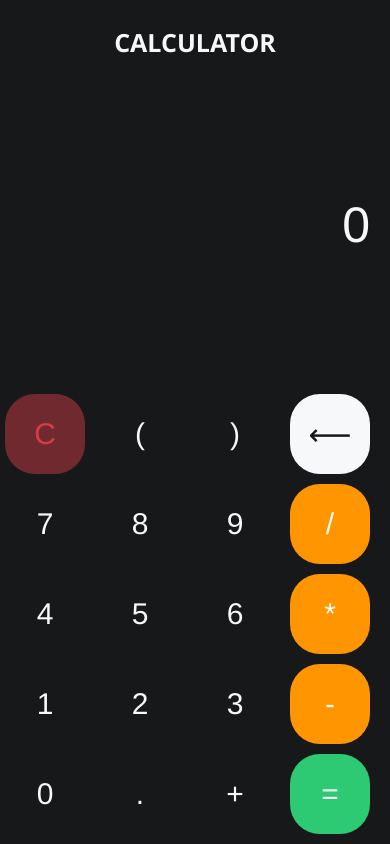
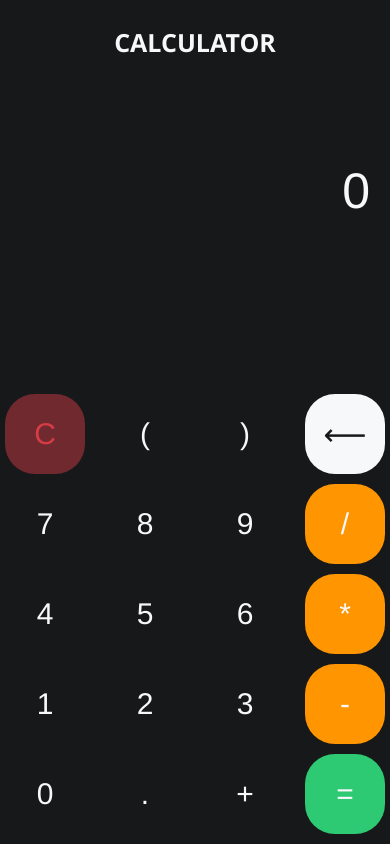
Before and after one commit to aghasyannarek/calculator-app.github.io, a plain HTML site: page index.html in a window 390 px wide. Drawn offline with Linux system fonts and the light colour scheme.

Commit message:
Update style.css

```diff
--- a/styles/style.css
+++ b/styles/style.css
@@ -133,10 +133,12 @@ h3{
         height: 100vh;
     }
     #typing_area{
-        margin-bottom: 30px;
+        position: absolute;
+        right: 0;
+        top: 50px;
     }
     .buttons{
-        width: 370px;
+        width: 100vw;
     }
 }
 @media screen and (max-width: 360px) {
```
